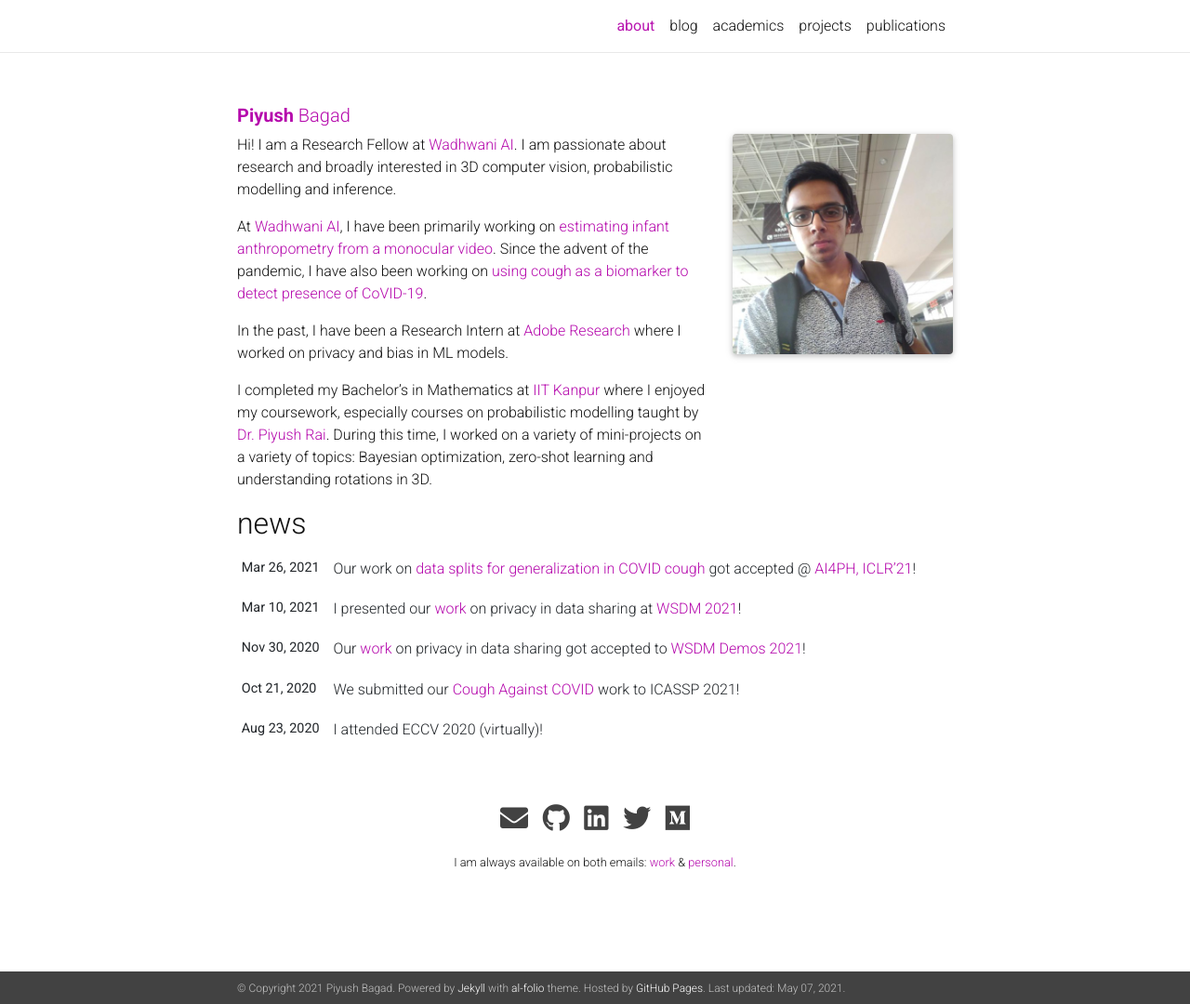
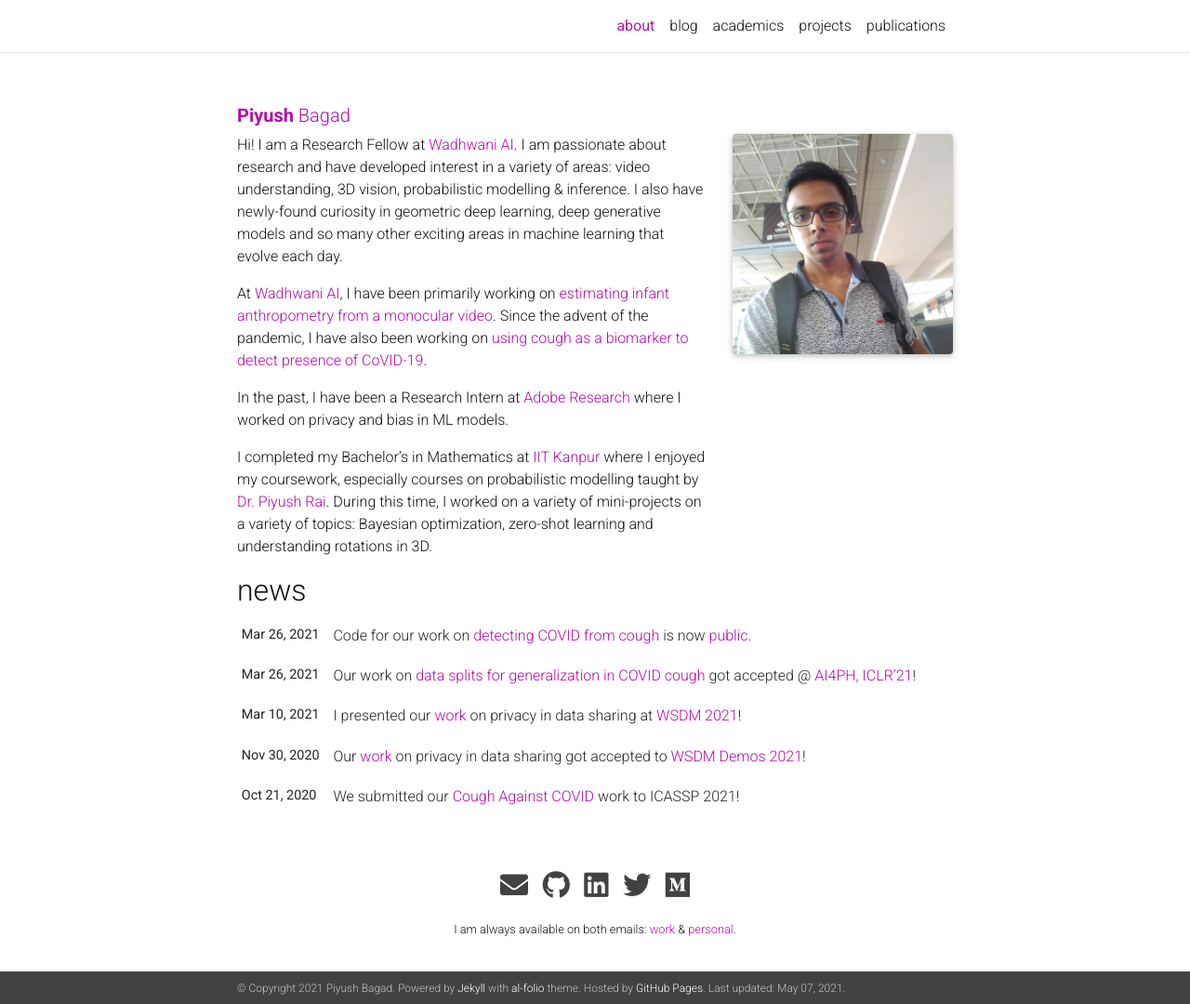
Before and after one commit to bpiyush/bpiyush.github.io, a Jekyll site: the page built from _pages/about.md, in a window 1280 px wide and 1080 px high. Shown: the whole window at 93% size. Built offline with Jekyll 4.4.1, drawn with Linux system fonts in a browser that asks for light colours; nearby versions of some CDN libraries; a style sheet for code colours, icons or effects is not loaded.

Commit message:
Minor modifs in about desc

```diff
--- a/_pages/about.md
+++ b/_pages/about.md
@@ -13,7 +13,8 @@ news: true
 social: true
 ---
 
-Hi! I am a Research Fellow at [Wadhwani AI](http://wadhwaniai.org){:target="\_blank"}. I am passionate about research and broadly interested in 3D computer vision, probabilistic modelling and inference.
+Hi! I am a Research Fellow at [Wadhwani AI](http://wadhwaniai.org){:target="\_blank"}.
+I am passionate about research and have developed interest in a variety of areas: video understanding, 3D vision, probabilistic modelling & inference. I also have newly-found curiosity in geometric deep learning, deep generative models and so many other exciting areas in machine learning that evolve each day.
 
 At [Wadhwani AI](http://wadhwaniai.org){:target="\_blank"}, I have been primarily working on [estimating infant anthropometry from a monocular video](https://www.wadhwaniai.org/work/maternal-newborn-child-health/). Since the advent of the pandemic, I have also been working on [using cough as a biomarker to detect presence of CoVID-19](https://coughagainstcovid.org/).
 
```
Also changed, not shown: _news/announcement_9.md (added, +7 -0 lines).
